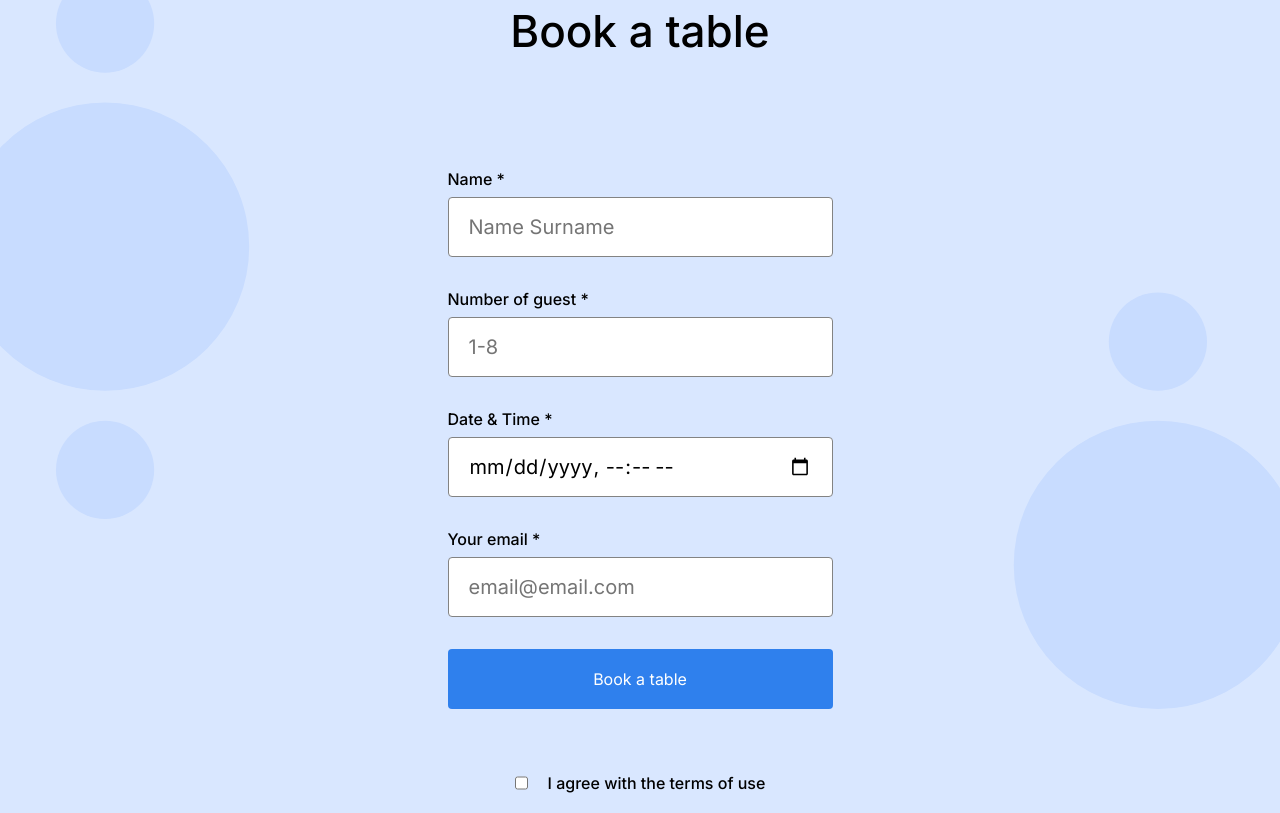
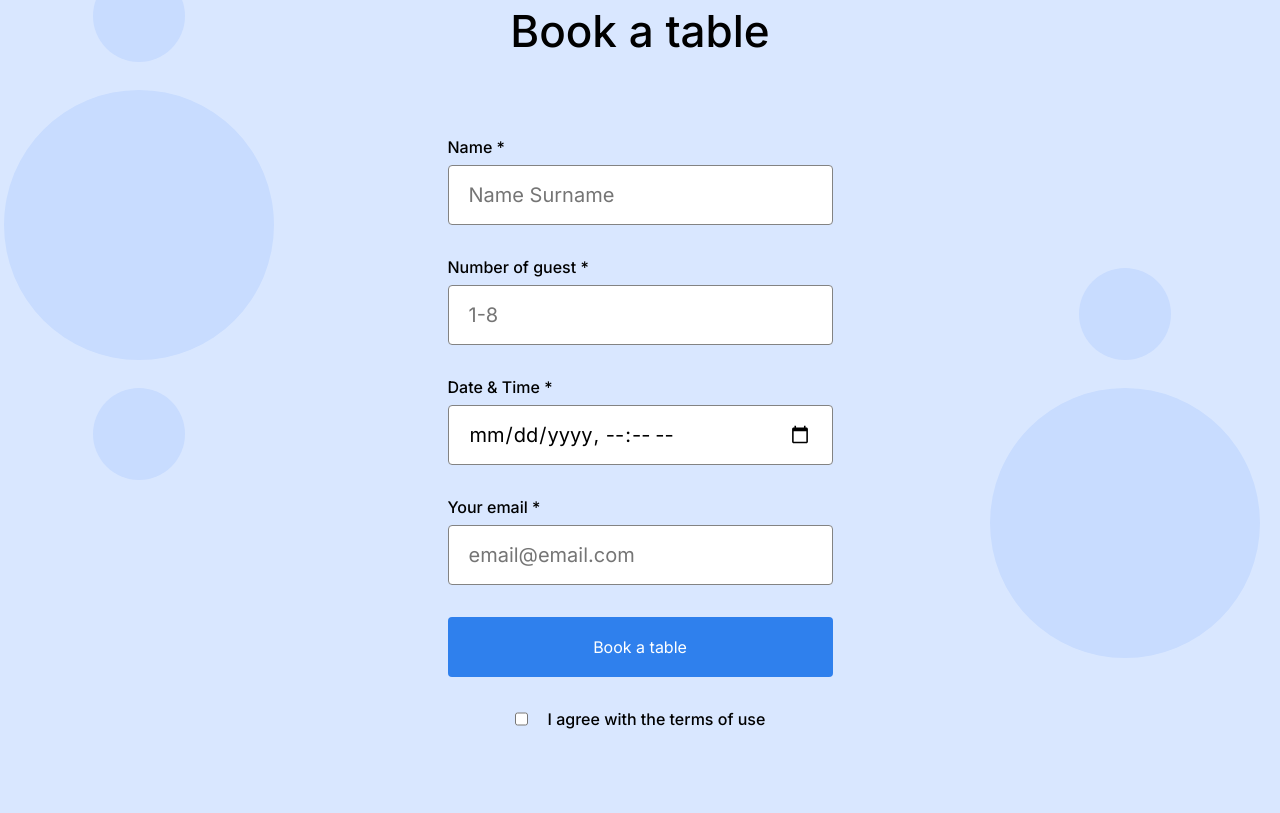
Before and after one commit to LeticeZwinger/se_project_coffeeshop, a plain HTML site: page index.html in a window 1280 px wide. Shown: the part 1827-2640 px from the top of the page. Drawn offline with Linux system fonts and the light colour scheme.

Commit message:
new corrections on my project

```diff
--- a/blocks/form.css
+++ b/blocks/form.css
@@ -19,6 +19,7 @@
   padding: 0;
   box-sizing: border-box;
   margin-top: 8px;
+  margin-bottom: 32px;
   height: 60px;
   font-size: 20px;
   line-height: 30px;
@@ -34,7 +35,6 @@
   padding: 0;
   box-sizing: border-box;
   margin-bottom: 32px;
-  margin-top: 32px;
   height: 60px;
   background-color: #2f80ed;
   border: none;
@@ -50,7 +50,6 @@
 
 .form__label {
   display: block;
-  margin-top: 32px;
 }
 
 .form__label_type_checkbox {
--- a/blocks/header.css
+++ b/blocks/header.css
@@ -53,6 +53,7 @@
   line-height: 20px;
   color: #838383;
   margin-top: auto;
+  align-items: end;
 }
 
 .header__paragraph {
```
